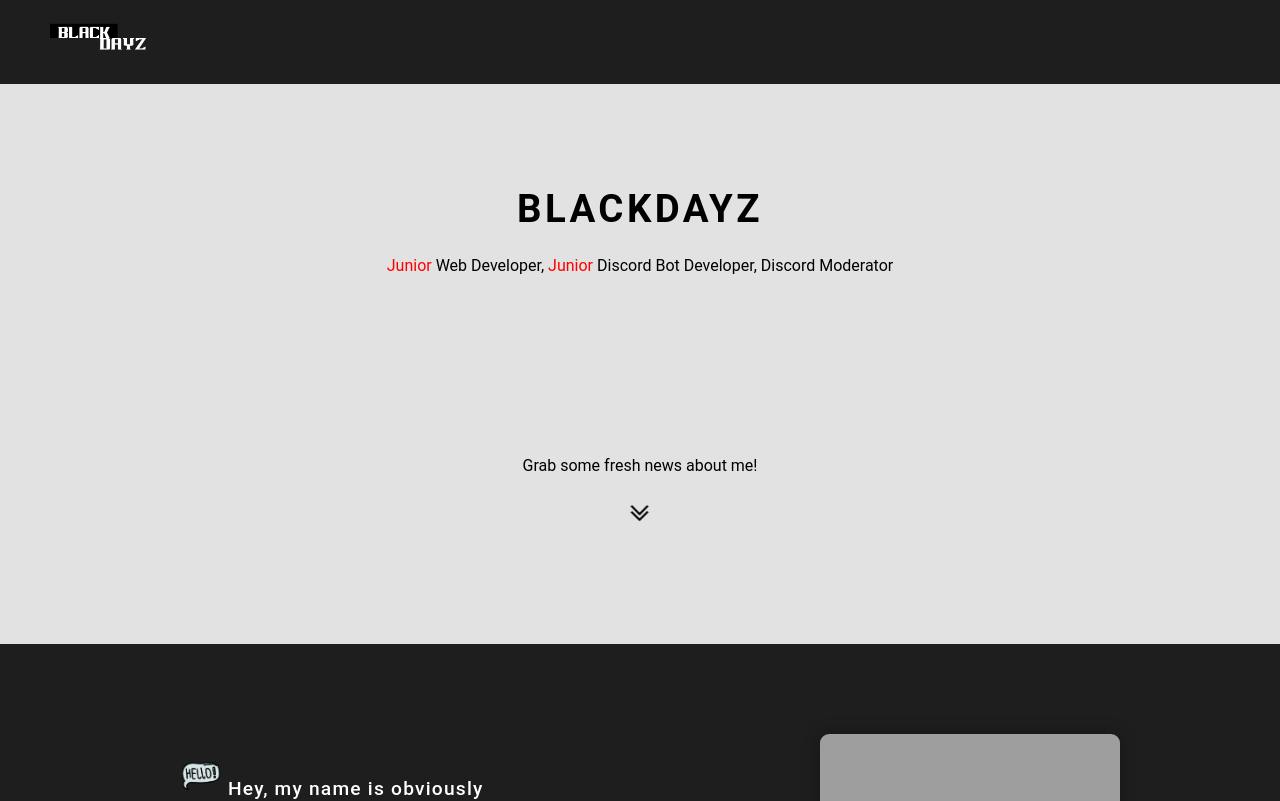
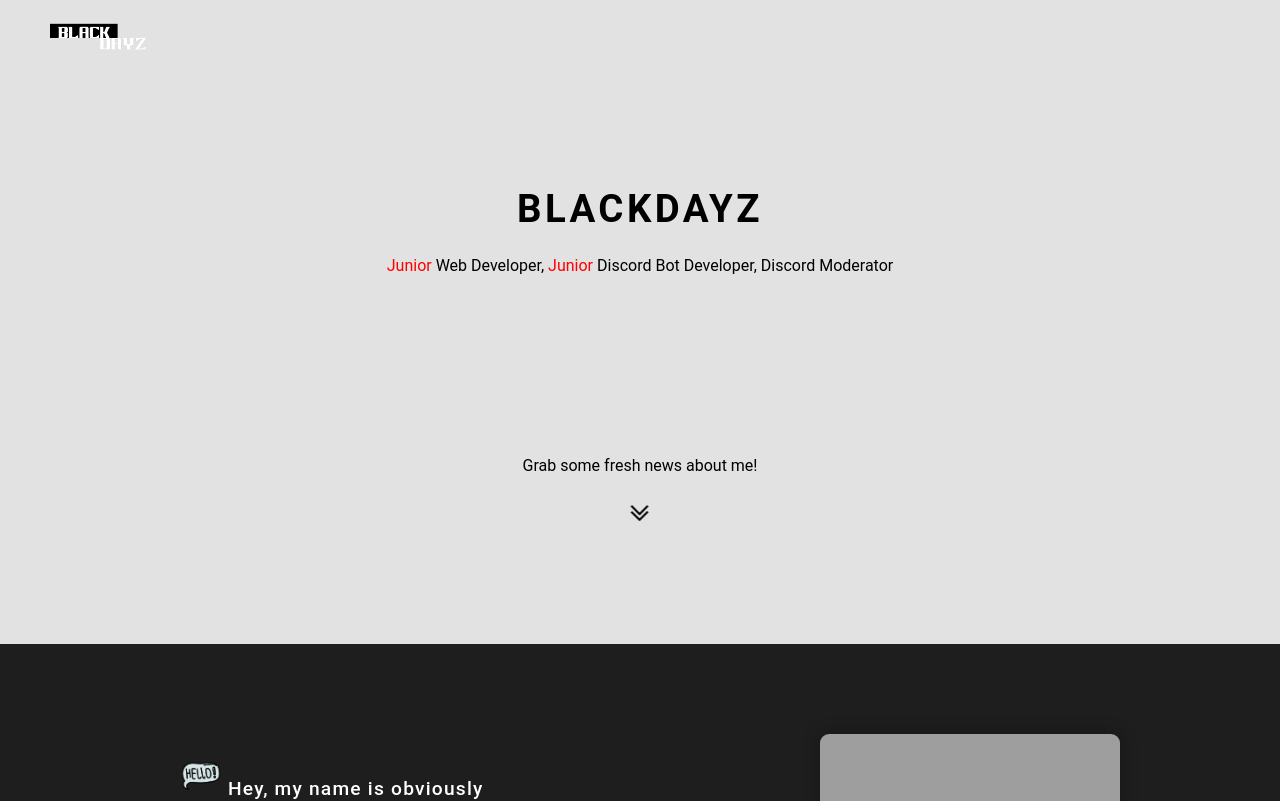
Before and after one commit to BlackDayz/Homepage, a Vue app: page / in a window 1280 px wide. Shown: the top 801 px of the page. Built offline with nearby package versions, Linux system fonts and the light colour scheme; grey boxes are pictures that could not be loaded.

Commit message:
fix: header bg & change click redirect to router link

```diff
--- a/src/assets/css/header/header.css
+++ b/src/assets/css/header/header.css
@@ -2,7 +2,7 @@
     position: sticky;
     position: -webkit-sticky;
     top: 0;
-    background: var(--black);
+    background: var(--white);
     z-index: 100;
 }
 
--- a/src/components/_header/header.vue
+++ b/src/components/_header/header.vue
@@ -1,17 +1,14 @@
 <template>
-    <nav class="nav" @click="returnToHome">
-        <img src="@/assets/img/logo.png" alt="BlackDayz Logo" />
+    <nav class="nav">
+        <router-link to="/">
+            <img src="@/assets/img/logo.png" alt="BlackDayz Logo" />
+        </router-link>
     </nav>
 </template>
 
 <script>
 export default {
     name: 'BlackDayzHeader',
-    methods: {
-        returnToHome() {
-            window.location.href = '/';
-        },
-    },
 };
 </script>
 
```
